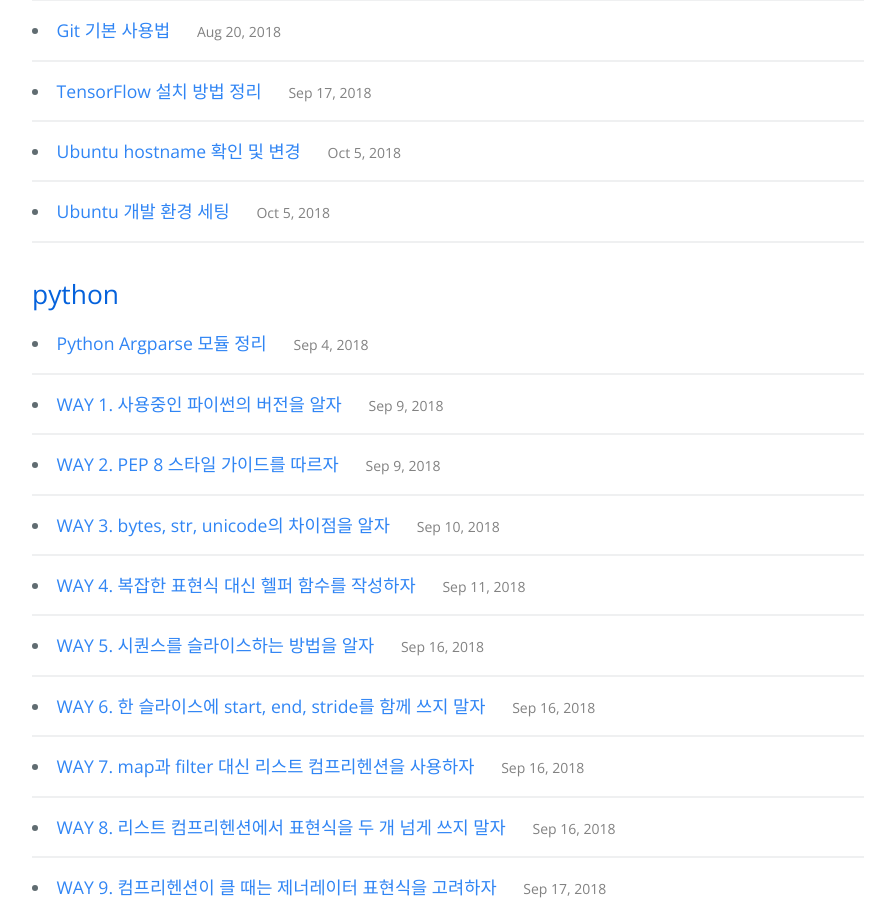
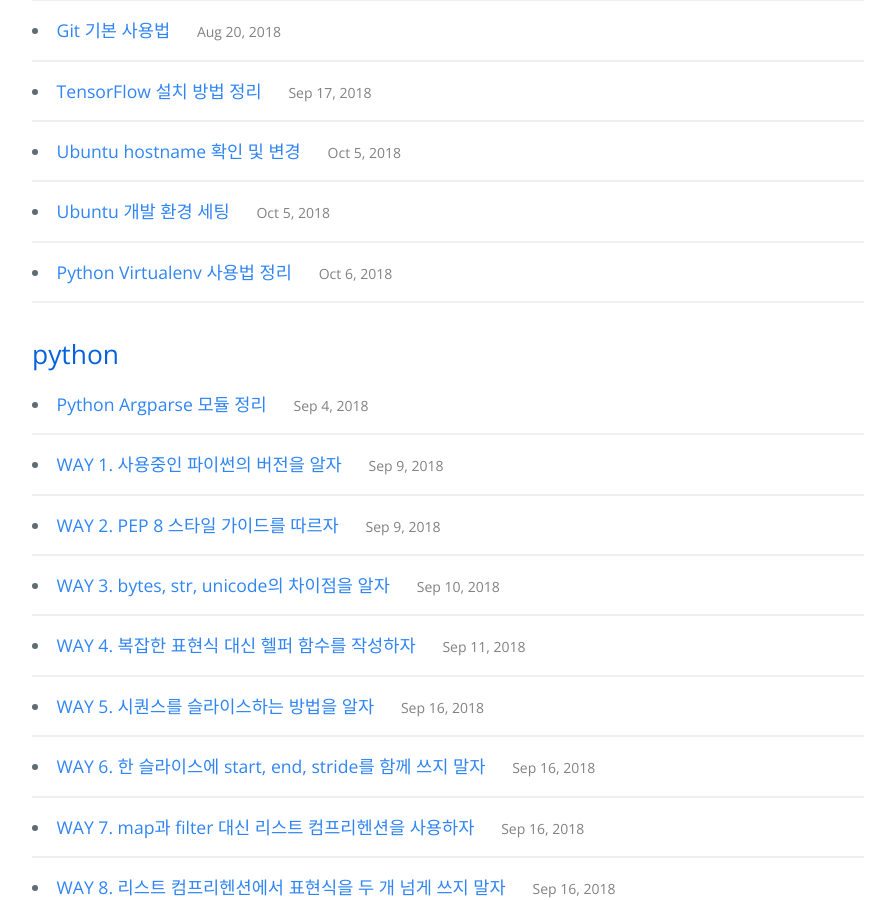
Before and after one commit to hcnoh/hcnoh.github.io, a Jekyll site: the page built from tags.md, in a window 1280 px wide and 900 px high, scrolled down 812 px. Shown: the whole window, without its empty margins (192-1087 px from the left). Built offline with Jekyll 4.4.1, drawn with Linux system fonts in a browser that asks for light colours; some of the changed text lies outside the part shown.

Commit message:
Update 2018-10-06-virtualenv.md

```diff
--- a/_posts/2018-10-06-virtualenv.md
+++ b/_posts/2018-10-06-virtualenv.md
@@ -5,6 +5,9 @@
 tagline: "파이썬의 Virtualenv 패키지를 이용한 pip 패키지 관리 방법 정리"
 categories:
 - Python
+tags:
+- virtualenv
+- linux
 image: /thumbnail-mobile.png
 author: "Hyungcheol Noh"
 permalink: /2018-10-06-virtualenv
```
